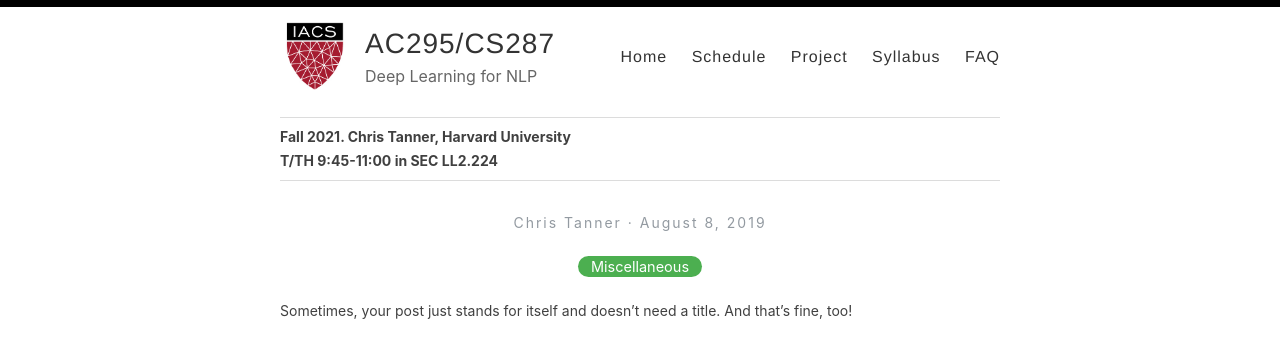
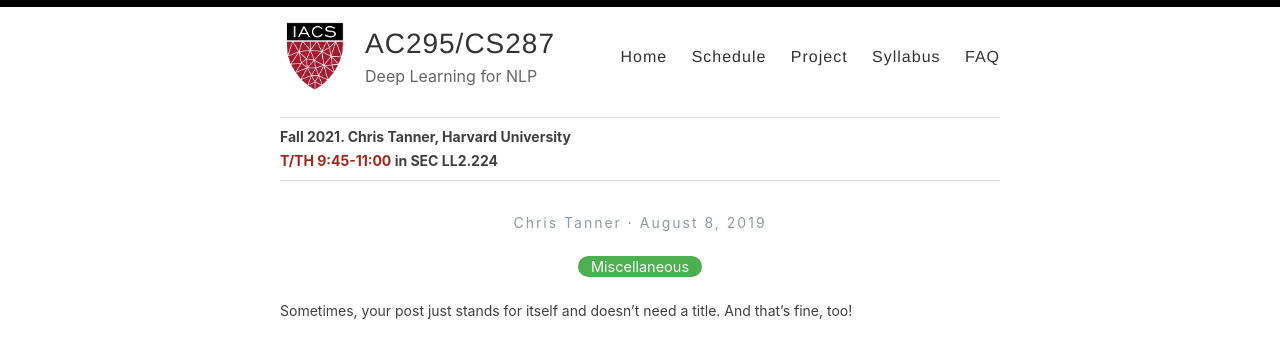
Before and after one commit to Harvard-IACS/CS287, a Jekyll site: the page built from _posts/2019-08-08-no-title-posts.md, in a window 1280 px wide. Shown: the top 342 px of the page. Built offline with Jekyll 4.4.1, drawn with Linux system fonts in a browser that asks for light colours.

Commit message:
Update default.html

```diff
--- a/_layouts/default.html
+++ b/_layouts/default.html
@@ -38,7 +38,7 @@
             <hr width="100%" size="1" color="#DCDCDC" noshade>
             <b>Fall 2021. Chris Tanner, Harvard University</b>
             <br>
-            <b>T/TH 9:45-11:00 in SEC LL2.224</b>
+            <b><font color="#A4251A">T/TH 9:45-11:00</font> in SEC LL2.224</b>
             <hr width="100%" size="1" color="#DCDCDC" noshade>
           </div>
         </div>
```
